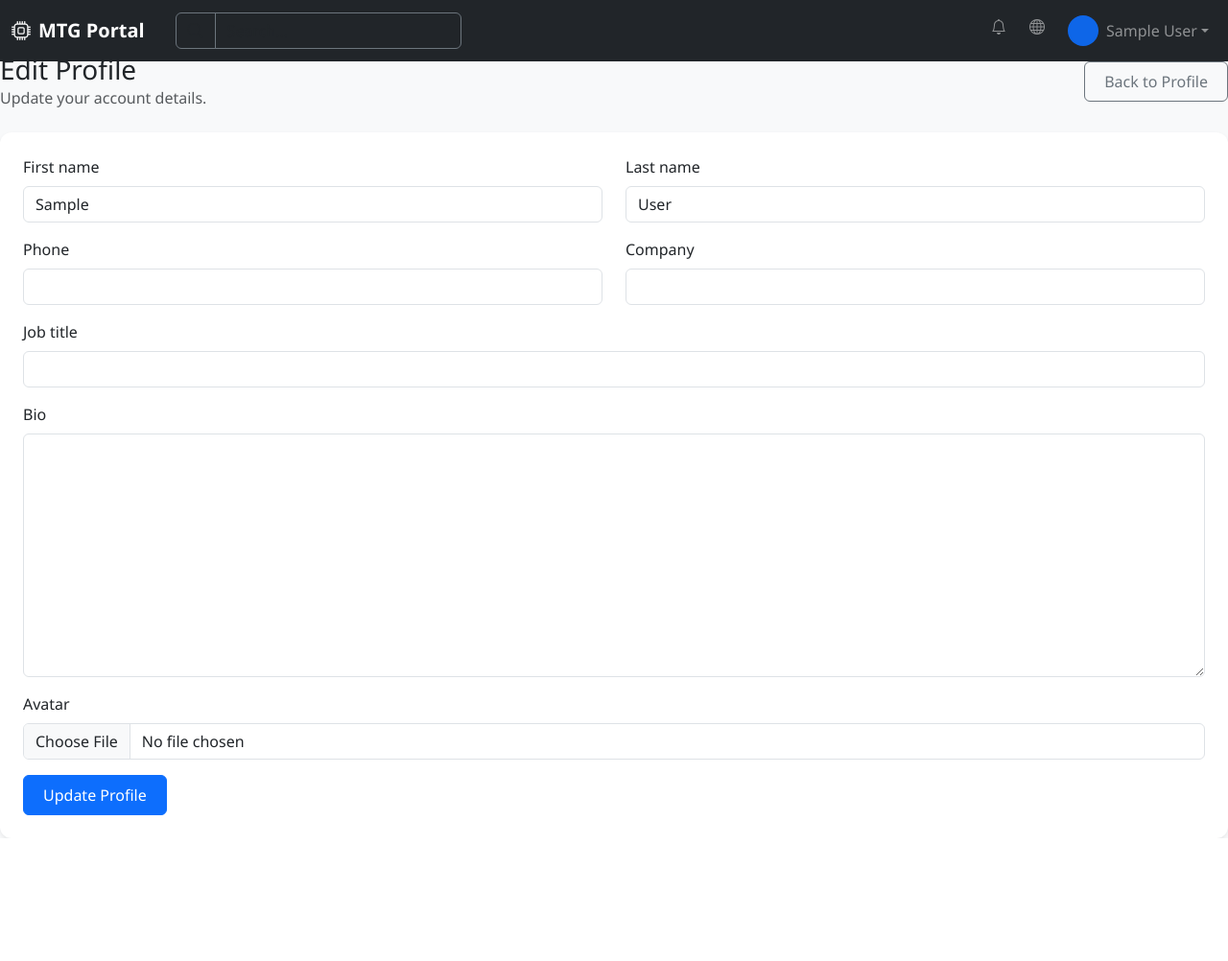
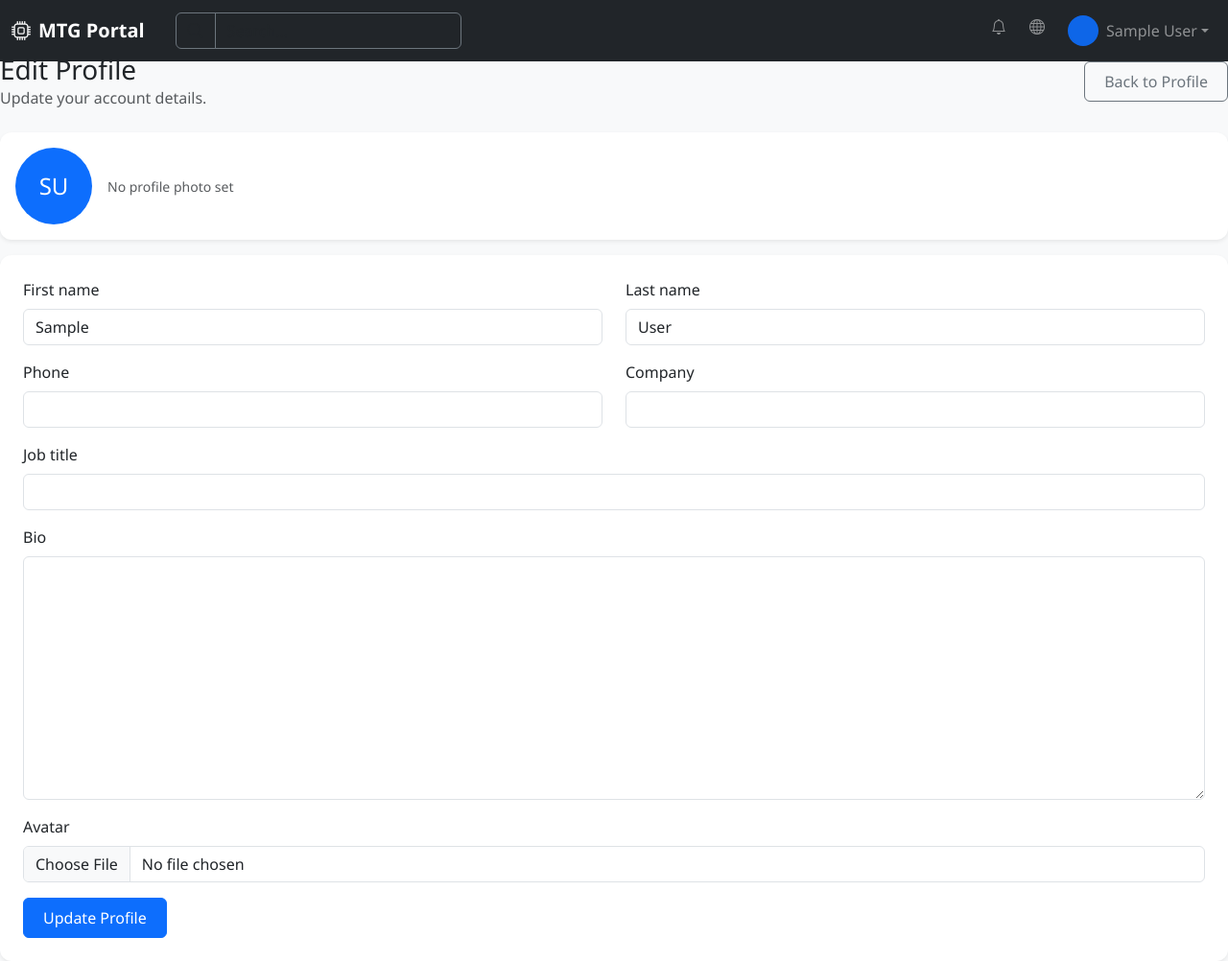
Before and after one commit to jeuanimo/mtg_portal, a Django app: page /profile/edit/ in a window 1280 px wide. Shown: the whole page at 96% size. Before the commit the page ends 874 px from the top, so only its background shows below. Run offline with Django 5.2, Linux system fonts and the light colour scheme; the visitor is signed in with stand-in values (Sample User, id 1); parts of the project's set-up code (start-up, migrations or seed data) failed here and were passed over; some libraries are stand-ins or nearby versions.

Commit message:
Enable profile photo upload with multipart form and live preview

```diff
--- a/apps/accounts/forms.py
+++ b/apps/accounts/forms.py
@@ -14,6 +14,7 @@ class UserUpdateForm(forms.ModelForm):
     def __init__(self, *args, **kwargs):
         super().__init__(*args, **kwargs)
         self.helper = FormHelper()
+        self.helper.form_enctype = 'multipart/form-data'
         self.helper.layout = Layout(
             Row(
                 Column('first_name', css_class='col-md-6'),
--- a/templates/accounts/profile_edit.html
+++ b/templates/accounts/profile_edit.html
@@ -9,7 +9,65 @@
         </div>
         <a href="{% url 'accounts:profile' %}" class="btn btn-outline-secondary">Back to Profile</a>
     </div>
+
+    {# Current photo preview #}
+    <div class="card border-0 shadow-sm mb-3">
+        <div class="card-body d-flex align-items-center">
+            {% if request.user.avatar %}
+                <img src="{{ request.user.avatar.url }}"
+                     alt="Current photo"
+                     id="avatar-preview"
+                     class="rounded-circle me-3"
+                     width="80" height="80"
+                     style="object-fit: cover;">
+                <div>
+                    <span class="text-muted small">Current profile photo</span>
+                </div>
+            {% else %}
+                <div class="rounded-circle bg-primary text-white d-flex align-items-center justify-content-center me-3"
+                     id="avatar-preview-placeholder"
+                     style="width: 80px; height: 80px; font-size: 1.5rem;">
+                    {{ request.user.first_name|slice:":1"|upper }}{{ request.user.last_name|slice:":1"|upper }}
+                </div>
+                <div>
+                    <span class="text-muted small">No profile photo set</span>
+                </div>
+            {% endif %}
+        </div>
+    </div>
+
     <div class="card border-0 shadow-sm">
         <div class="card-body p-4">{% crispy form %}</div>
     </div>
 {% endblock %}
+
+{% block extra_js %}
+    {{ block.super }}
+    <script>
+    document.addEventListener('DOMContentLoaded', function () {
+        const input = document.getElementById('id_avatar');
+        if (!input) return;
+        input.addEventListener('change', function () {
+            const file = this.files[0];
+            if (!file || !file.type.startsWith('image/')) return;
+            const reader = new FileReader();
+            reader.onload = function (e) {
+                let img = document.getElementById('avatar-preview');
+                const placeholder = document.getElementById('avatar-preview-placeholder');
+                if (!img && placeholder) {
+                    img = document.createElement('img');
+                    img.id = 'avatar-preview';
+                    img.className = 'rounded-circle me-3';
+                    img.width = 80;
+                    img.height = 80;
+                    img.style.objectFit = 'cover';
+                    img.alt = 'New photo';
+                    placeholder.parentNode.replaceChild(img, placeholder);
+                }
+                if (img) img.src = e.target.result;
+            };
+            reader.readAsDataURL(file);
+        });
+    });
+    </script>
+{% endblock %}
```
